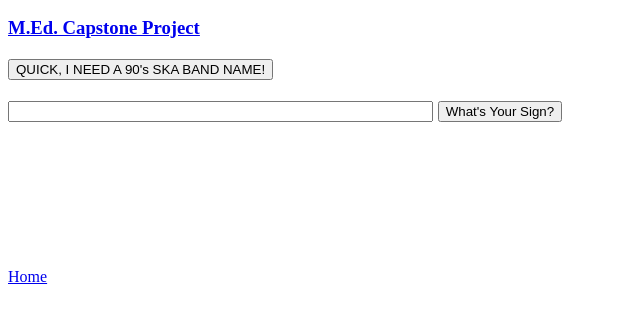
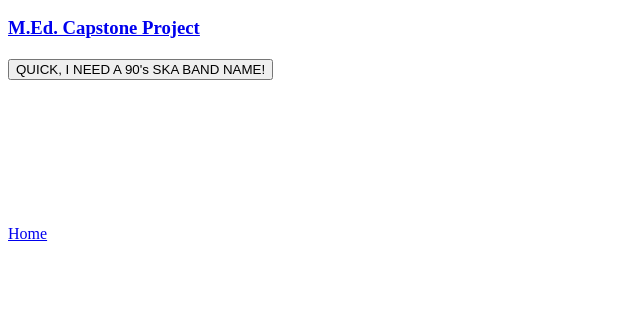
Before and after one commit to cs-ed/web-programming-megfontaine, a plain HTML site: page projects.html in a window 1280 px wide. Shown: the part 104-424 px from the top of the page, without its empty margins (0-640 px from the left). Drawn offline with Linux system fonts and the light colour scheme.

Commit message:
Update projects.html

```diff
--- a/projects.html
+++ b/projects.html
@@ -14,10 +14,7 @@
     </h3>
     <h3> <button id = "I need a 90s SKA Band Name!"> QUICK, I NEED A 90's SKA BAND NAME! </button> </h3>
     <p id = "band_name">  </p>
-    <h3>
-      <input type = "text" id = "sign" size = "50" maxlength = "100"/> <button id="enter_sign"> What's Your Sign?</button>
-    </h3>
-    <h2 id = "your_horiscope"> </h2>
+
     <br> <br> <br> <br> <br> <br> <br>
     <a href = "index.html"> Home </a>
   </body>
```
